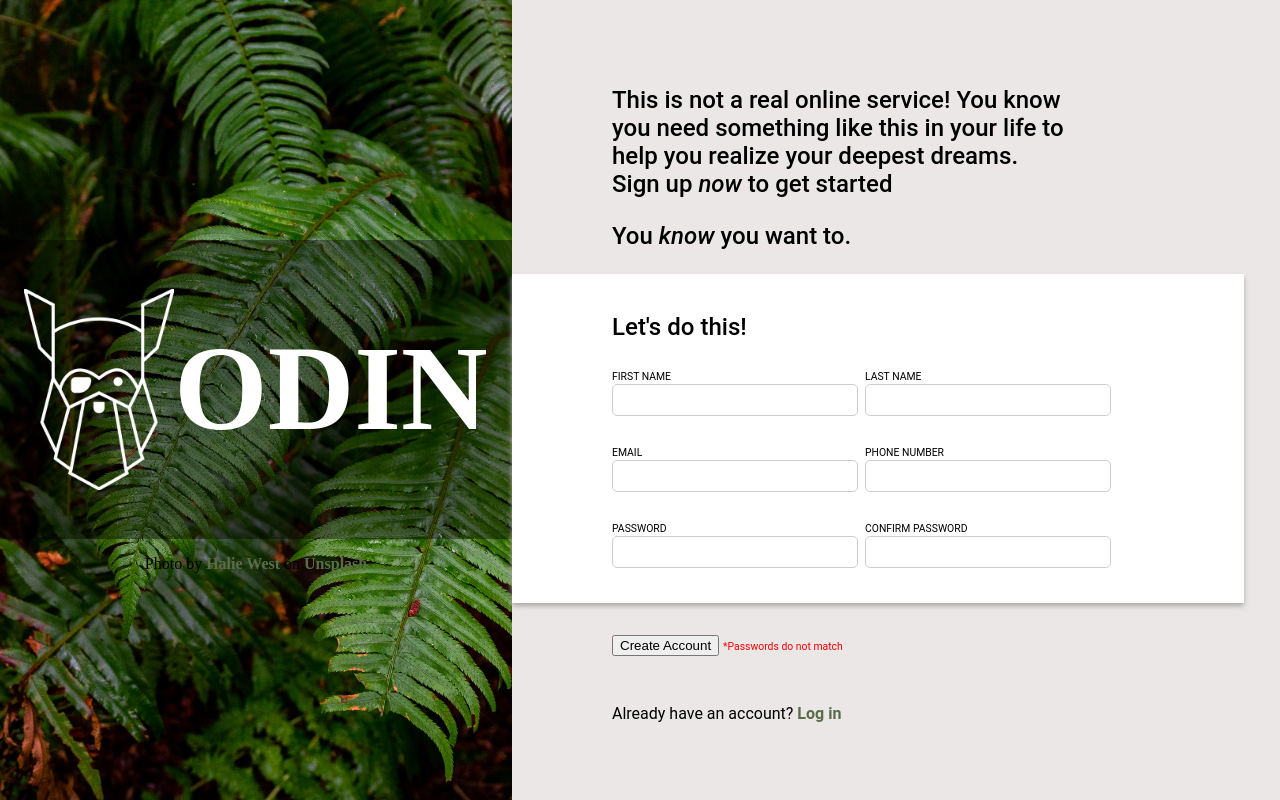
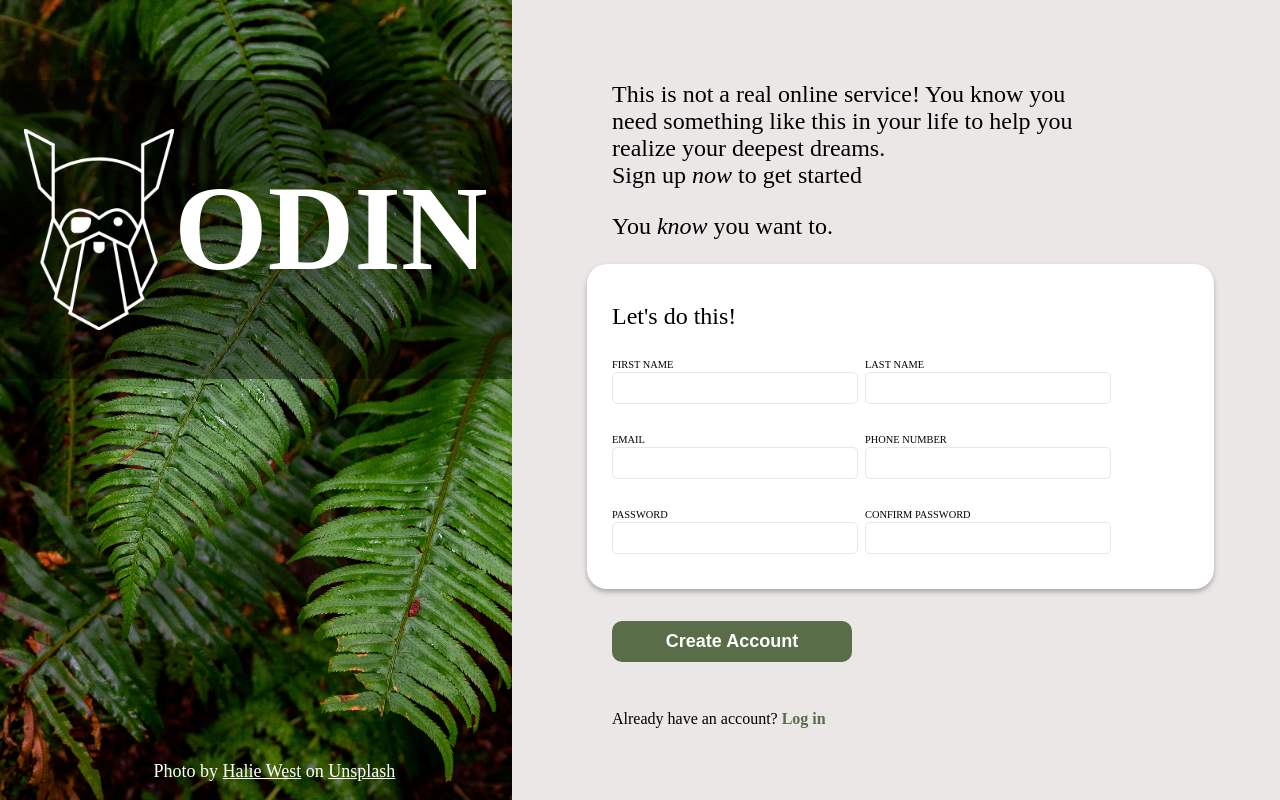
Before and after one commit to Mo-Kash/Sign-up-Page, a plain HTML site: page index.html in a window 1280 px wide. Drawn offline with Linux system fonts and the light colour scheme; a web font is replaced by a local one.

Commit message:
Update style.css

```diff
--- a/style.css
+++ b/style.css
@@ -2,7 +2,7 @@
     font-family: 'Norse Bold';
     src: url("/home/mohit/Downloads/Norse-Bold.otf");
 }
-@import url('https://fonts.googleapis.com/css2?family=Roboto:ital,wght@0,100;0,300;0,400;0,500;0,700;0,900;1,100;1,300;1,400;1,500;1,700;1,900&display=swap');
+@import url('https://fonts.googleapis.com/css2?family=Oxygen:wght@300;400;700&display=swap');
 
 :root{
     --button-colour: #596D48;
@@ -26,7 +26,7 @@ body{
 }
 .odinlogo{
     width:40vw;
-    margin-top: 30vh;
+    margin-top: 10vh;
     display: flex;
     justify-content: center;
     align-items: center;
@@ -45,7 +45,7 @@ body{
     flex-direction: column;
     align-items:flex-start;
     justify-content: center;
-    font-family: "Roboto", sans-serif;
+    font-family: 'Oxygen';
     background-color: rgb(235, 231, 231);
 }
 form{
@@ -58,8 +58,10 @@ form{
     background-color: white;
     padding-top:15px;
     padding-bottom:10px;
-    padding-left:100px;
-    padding-right:calc(60vw - 637.667px);
+    margin-left:75px;
+    padding-left:25px;
+    padding-right:100px;
+    border-radius: 20px;
 }
 
 ul{
@@ -98,11 +100,16 @@ label{
 input[type="text"],input[type="email"],input[type="password"]{
     height: 3.5vh;
     width: 30vh;
-    border: solid 1.25px rgb(206, 204, 204);
+    border: solid 1.25px var(--border-colour);
     border-radius: 5px;
 }
+input[type="text"]:focus,input[type="email"]:focus,input[type="password"]:focus{
+    outline: none;
+    border: solid 1.25px blue;
+    box-shadow: rgba(50, 50, 93, 0.25) 0px 6px 12px -2px, rgba(0, 0, 0, 0.3) 0px 3px 7px -3px;
+}
 
-input[type="submit"]{
+button[type="submit"]{
     border:none;
     text-decoration: none;
     background-color: var(--button-colour);
@@ -115,12 +122,39 @@ input[type="submit"]{
     font-weight: 600;
     transition: 0.5s;
 }
-input[type="submit"]:hover{
+button[type="submit"]:hover{
     cursor:pointer;
     background-color: var(--button-colour-darker);
 }
-a{
+.passwordAlert {
+    border-color: red;
+    outline: red;
+    border-radius: 5px;
+}
+
+#password_alert {
+    display: none;
+}
+
+.footer a{
     text-decoration: none;
     color:var(--button-colour);
     font-weight: 600;
 }
+
+.footer a:hover{
+    color:var(--button-colour-darker);
+}
+
+.credit{
+    color: white;
+    font-size: 18px;
+    font-weight: 500;
+    position:fixed;
+    bottom:0;
+    left:12%;
+}
+
+.credit a{
+    color: white;
+}
```
